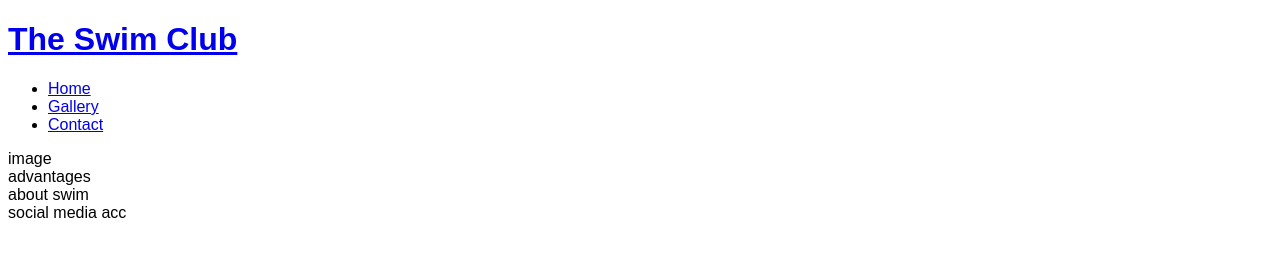
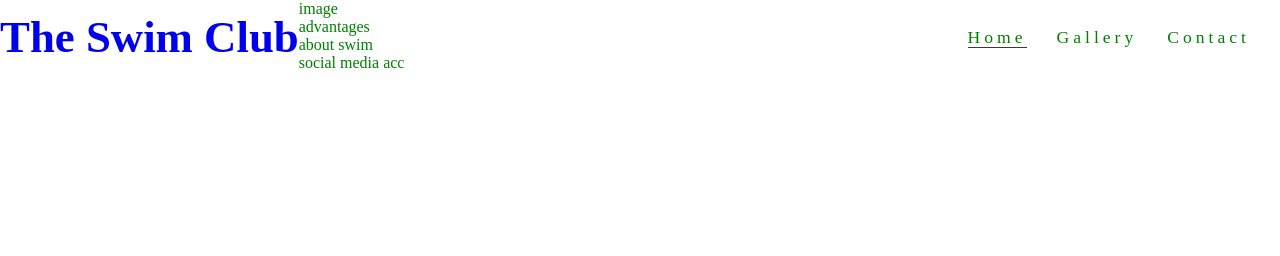
Before and after one commit to ayotemmy101/Awani-Ayodele-First-Project, a plain HTML site: page index.html in a window 1280 px wide. Drawn offline with Linux system fonts and the light colour scheme.

Commit message:
update my css file

```diff
--- a/assets/css/style.css
+++ b/assets/css/style.css
@@ -1,5 +1,64 @@
+
+@import url('https://fonts.googleapis.com/css2?family=Poppins:wght@500&family=Roboto+Mono&display=swap');
+
+*{
+    margin: 0;
+    padding: 0;
+    border: none;
+}
+
 body{
 
-    font-family: Arial;
+    font-family: Poppins, Roboto+Mono;
+    font-weight: 300;
+    color: green;
+}
 
+hi, h2 {
+    font-family: Poppins, Roboto+Mono;
+    text-transform: uppercase;
+    letter-spacing: 4px;
+    color: black;
 }
+
+#logo{
+    float: left;
+    font-size: 280%;
+}
+
+#menu{
+    font-size: 110%;
+    letter-spacing: 4px;
+}
+
+#menu, #logo {
+    line-height: 75px;
+}
+
+#menu li {
+    float: right;
+    list-style-type: none;
+    margin-right: 30px;
+}
+
+#menu a {
+    text-decoration: none;
+    color: inherit;
+}
+
+
+#menu a:hover {
+
+    border-bottom: 1px solid #3a3a3a;
+}
+
+.active
+{
+    border-bottom: 1px solid #3a3a3a;
+}
+
+#pexels-photo {
+     height: 600px;
+     width: 100%;
+     background: url
+}
--- a/index.html
+++ b/index.html
@@ -13,18 +13,21 @@
 <body>
     <header>
         <a href="index.html">
-            <h1>The Swim Club</h1>
+            <h1 id="logo">The Swim Club</h1>
         </a>
         <nav>
-            <ul>
+
+            <ul id="menu">
+
                 <li>
-                    <a href="index.html">Home</a>
+                   <a href="#">Contact</a>
                     </li>
+
                     <li>
                  <a href="#">Gallery</a>
                  </li>
                 <li>
-                    <a href="#">Contact</a>
+                <a href="index.html" class="active">Home</a>
                 </li>
                   </ul>
 
```
Lines whose indentation alone changed are shown as unchanged.
